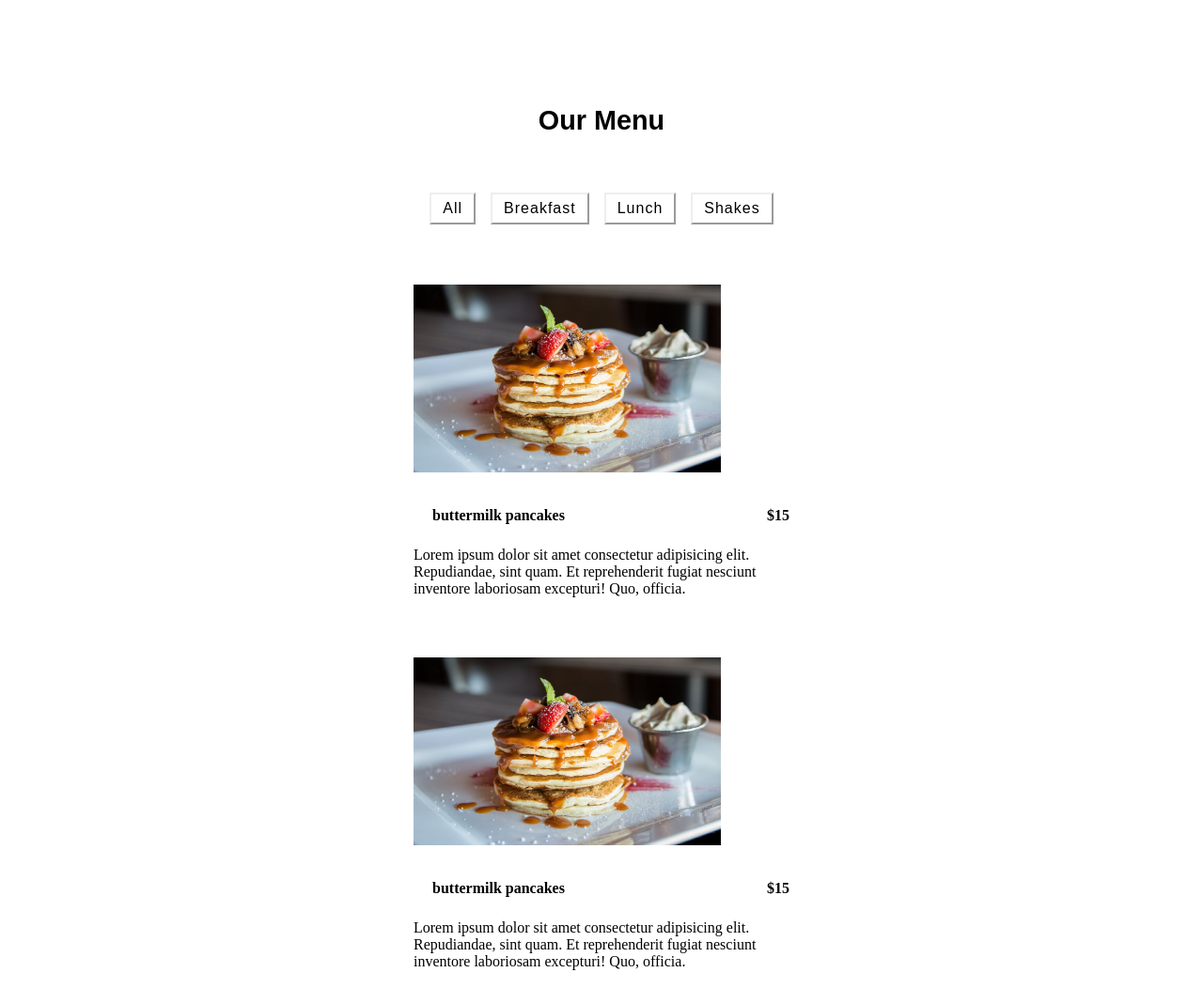
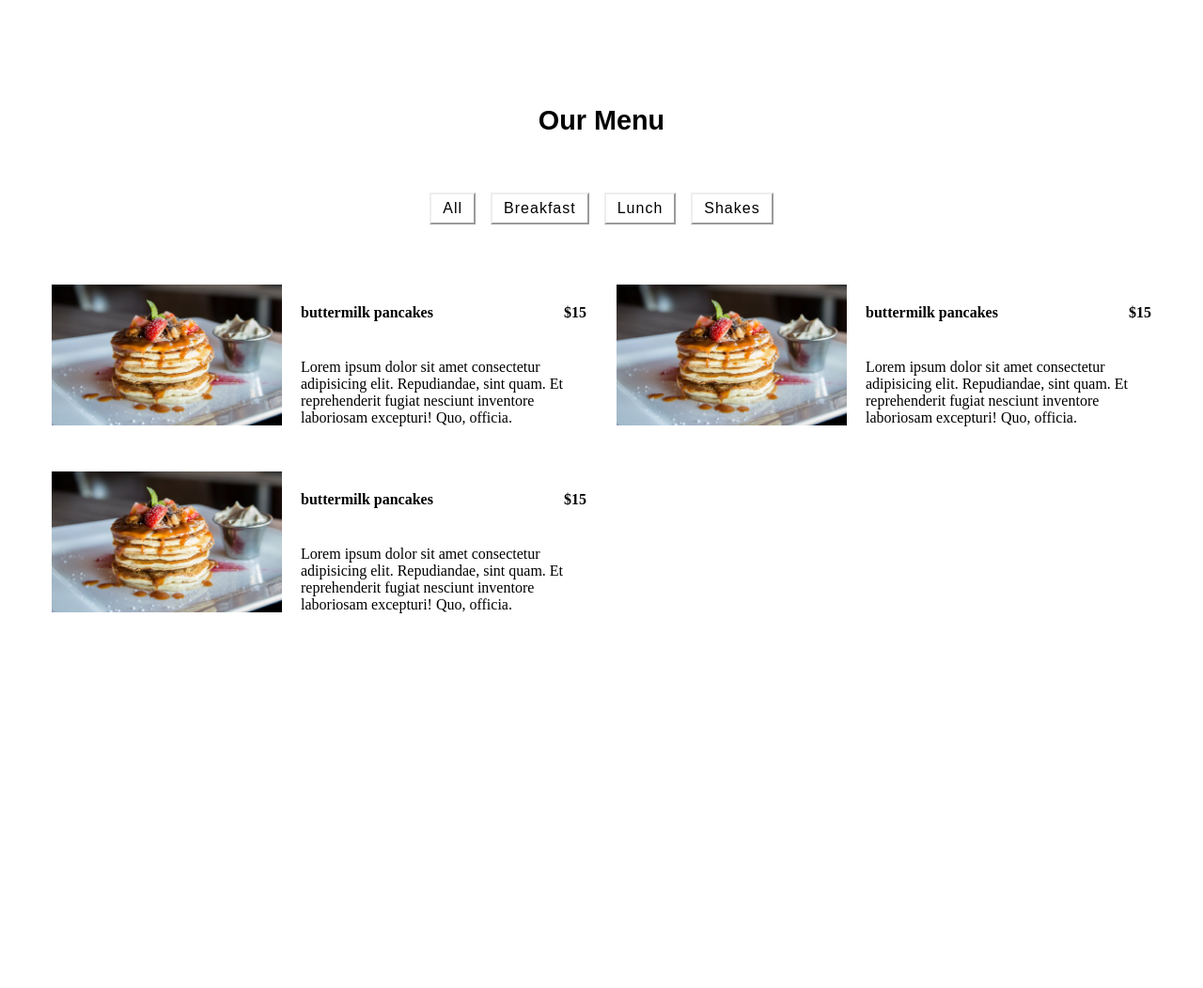
Before and after one commit to m-salman004/Menu, a plain HTML site: page Index.html in a window 1280 px wide. Shown: the top 1052 px of the page at 94% size. After the commit the page ends 800 px from the top, so only its background shows below. Drawn offline with Linux system fonts and the light colour scheme; a script that the page names is missing.

Commit message:
Design item-text

```diff
--- a/Styles.css
+++ b/Styles.css
@@ -69,3 +69,28 @@
   .price {
     color: var(--clr-gold);
   }
+  .item-text {
+    margin-bottom: 0;
+    padding-top: 1rem;
+    padding-left: 20px;
+  }
+
+  @media screen and (min-width: 768px) {
+    .menu-item {
+      grid-template-columns: 225px 1fr;
+      gap: 0 1.25rem;
+      max-width: 40rem;
+    }
+    .photo {
+      height: 175px;
+    }
+  }
+  @media screen and (min-width: 1200px) {
+    .section-center {
+      width: 95vw;
+      grid-template-columns: 1fr 1fr;
+    }
+    .photo {
+      height: 150px;
+    }
+  }
```
